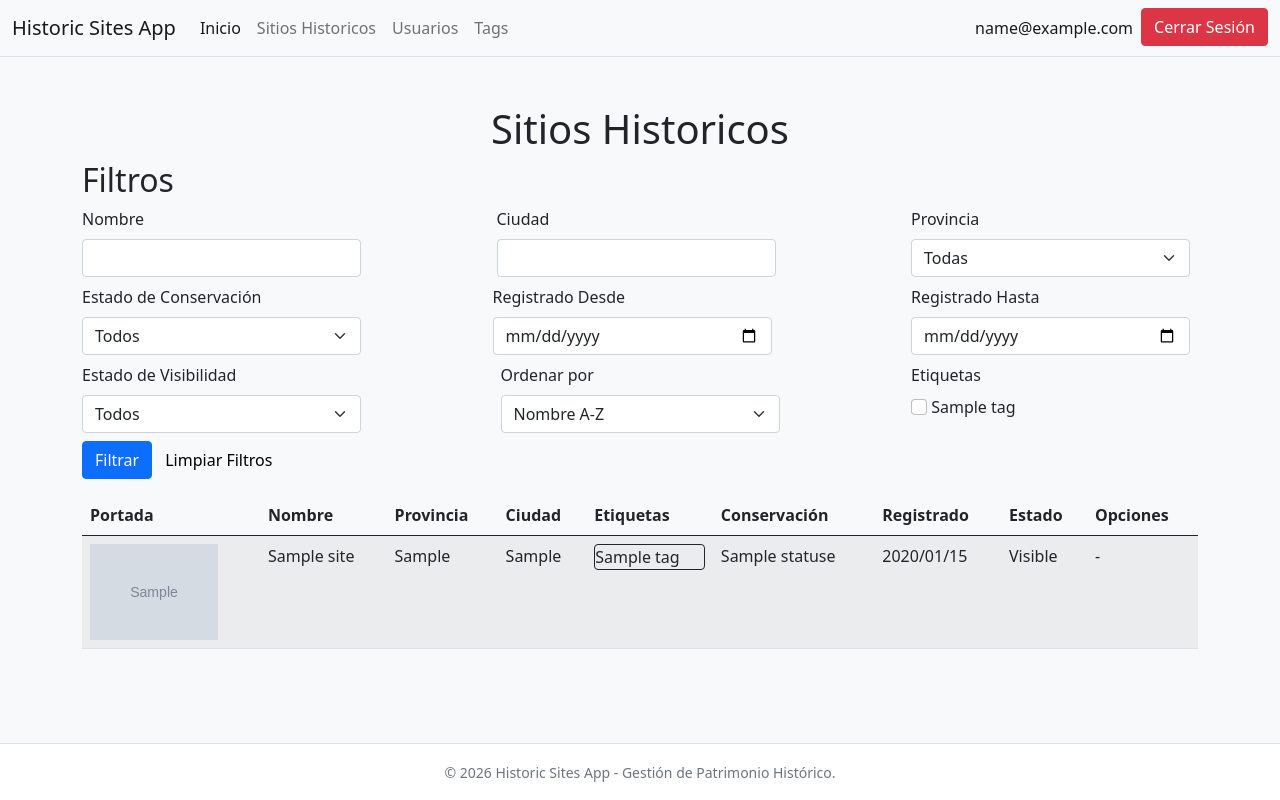
After one commit to TomasCamp/historic-sites-app, a Flask app: page /historic_sites/ in a window 1280 px wide. The commit adds this page. Run offline with Flask 3, Linux system fonts and the light colour scheme; a user stored in the database is signed in; tables that the repository leaves empty hold one stand-in row (values such as "Sample post"); grey boxes marked "Sample" are stand-in pictures.

Commit message:
feat: agregar función index de historic_sites

```diff
--- a/src/__init__.py
+++ b/src/__init__.py
@@ -72,9 +72,11 @@ def create_app():
     from src.controllers.auth_controller import bp as auth_bp
     from src.controllers.user_controller import bp as user_bp
     from src.controllers.tag_controller import bp as tag_bp
+    from src.controllers.historic_site_controller import bp as sites_bp
 
     app.register_blueprint(auth_bp)
     app.register_blueprint(user_bp)
     app.register_blueprint(tag_bp)
+    app.register_blueprint(sites_bp)
 
     return app
--- /dev/null
+++ b/src/controllers/historic_site_controller.py
@@ -0,0 +1,26 @@
+from flask import Blueprint, render_template, request
+from flask_login import login_required
+from src.controllers.decorators import permission_required
+from src.services import historic_site_service
+from src.forms import historic_site_forms
+
+bp = Blueprint("historic_sites", __name__, url_prefix="/historic_sites")
+
+
+@bp.get("/")
+@login_required
+@permission_required("historic_site_index")
+def index():
+    """Muestra el listado de historic_sites con opciones."""
+    form = historic_site_forms.HistoricSiteFilterForm(request.args)
+
+    filters = {}
+    if form.validate():
+        filters = form.data
+
+    print(form.errors)
+    historic_sites = historic_site_service.list_filtered_historic_sites(**filters)
+
+    return render_template(
+        "historic_sites/index.html", historic_sites=historic_sites, form=form
+    )
--- /dev/null
+++ b/src/forms/historic_site_forms.py
@@ -0,0 +1,54 @@
+from flask_wtf import FlaskForm
+from wtforms import StringField, SelectField, SelectMultipleField, DateField
+from wtforms.validators import Optional
+from wtforms.widgets import ListWidget, CheckboxInput
+from src.models.historic_site.enum import Province
+from src.services.tag_service import list_all_tags
+from src.services.historic_site_service import list_all_conservation_statuses
+
+
+class HistoricSiteFilterForm(FlaskForm):
+    class Meta:
+        csrf = False
+
+    name = StringField("Nombre", validators=[Optional()])
+    city = StringField("Ciudad", validators=[Optional()])
+    province = SelectField(
+        "Provincia", choices=[("", "Todas")] + [(p.value, p.value) for p in Province]
+    )
+    tags = SelectMultipleField(
+        "Etiquetas",
+        coerce=int,
+        widget=ListWidget(prefix_label=False),
+        option_widget=CheckboxInput(),
+    )
+    conservation_status_id = SelectField("Estado de Conservación", coerce=int)
+    registered_at_start = DateField("Registrado Desde", validators=[Optional()])
+    registered_at_end = DateField("Registrado Hasta", validators=[Optional()])
+    is_visible = SelectField(
+        "Estado de Visibilidad",
+        choices=[("", "Todos"), ("1", "Visible"), ("0", "Oculto")],
+        default="",
+    )
+
+    sort_by = SelectField(
+        "Ordenar por",
+        choices=[
+            ("registered_desc", "Más recientes"),
+            ("registered_asc", "Más antiguos"),
+            ("name_asc", "Nombre A-Z"),
+            ("name_desc", "Nombre Z-A"),
+            ("city_asc", "Ciudad A-Z"),
+            ("city_desc", "Ciudad Z-A"),
+        ],
+        default="name_asc",
+    )
+
+    def __init__(self, *args, **kwargs):
+        super().__init__(*args, **kwargs)
+
+        self.tags.choices = [(t.id, t.name) for t in list_all_tags()]
+        self.conservation_status_id.choices = [(0, "Todos")] + [
+            (c_s.id, c_s.name) for c_s in list_all_conservation_statuses()
+        ]
+        self.conservation_status_id.default = 0
--- a/src/services/historic_site_service.py
+++ b/src/services/historic_site_service.py
@@ -5,7 +5,7 @@ from src.models.historic_site.conservation_status import ConservationStatus
 from src.services.change_event_service import create_change_event
 from src.models.tag.tag import Tag
 from typing import List, Optional
-from sqlalchemy import select
+from sqlalchemy import select, asc, desc
 
 
 def create_historic_site(
@@ -53,10 +53,64 @@ def get_historic_site_by_id(historic_site_id: int) -> Optional[HistoricSite]:
     return db.session.get(HistoricSite, historic_site_id)
 
 
-def list_all_historic_sites() -> List[HistoricSite]:
-    """Devuelve todos los registros de historic_sites como una lista."""
+def list_filtered_historic_sites(
+    name="",
+    city="",
+    province="",
+    tags=None,
+    conservation_status_id="",
+    registered_at_start=None,
+    registered_at_end=None,
+    is_visible="",
+    sort_by="registered_desc",
+) -> List[HistoricSite]:
+    """Devuelve todos los registros de historic_sites que cumplan los filtros como una lista."""
+    stmt = select(HistoricSite)
 
-    stmt = select(HistoricSite)
+    if name:
+        stmt = stmt.where(HistoricSite.name.ilike(f"%{name}%"))
+
+    if city:
+        stmt = stmt.where(HistoricSite.city.ilike(f"%{city}%"))
+
+    if province:
+        stmt = stmt.where(HistoricSite.province == province)
+
+    if tags:
+        stmt = stmt.join(HistoricSite.tags).where(Tag.id.in_(tags)).distinct()
+
+    if conservation_status_id:
+        stmt = stmt.where(
+            HistoricSite.conservation_status_id == int(conservation_status_id)
+        )
+
+    if registered_at_start:
+        stmt = stmt.where(HistoricSite.registered_at >= registered_at_start)
+
+    if registered_at_end:
+        stmt = stmt.where(HistoricSite.registered_at <= registered_at_end)
+
+    if is_visible:
+        value = is_visible == "1"
+        stmt = stmt.where(HistoricSite.is_visible.is_(value))
+
+    order = sort_by.split("_")
+    if order[0] == "registered":
+        if order[1] == "asc":
+            stmt = stmt.order_by(asc(HistoricSite.registered_at))
+        else:
+            stmt = stmt.order_by(desc(HistoricSite.registered_at))
+    elif order[0] == "name":
+        if order[1] == "asc":
+            stmt = stmt.order_by(asc(HistoricSite.name))
+        else:
+            stmt = stmt.order_by(desc(HistoricSite.name))
+    else:
+        if order[1] == "asc":
+            stmt = stmt.order_by(asc(HistoricSite.city))
+        else:
+            stmt = stmt.order_by(desc(HistoricSite.city))
+
     return db.session.scalars(stmt).all()
 
 
--- /dev/null
+++ b/src/templates/historic_sites/index.html
@@ -0,0 +1,94 @@
+{% extends "layout.html" %}
+{% block content %}
+
+<h1 class="text-center">Sitios Historicos</h1>
+<div class="mb-3">
+    <h2 class="">Filtros</h2>
+    <form method="GET" class="d-flex flex-wrap">
+        <div class="d-flex w-100 justify-content-between flex-wrap">
+            <div class="mb-2 w-25 me-2">
+                {{form.name.label(class="form-label")}}
+                {{form.name(class="form-control")}}
+            </div>
+            <div class="mb-2 w-25 me-2">
+                {{form.city.label(class="form-label")}}
+                {{form.city(class="form-control")}}
+            </div>
+            <div class="mb-2 w-25 me-2">
+                {{form.province.label(class="form-label")}}
+                {{form.province(class="form-select")}}
+            </div>
+            <div class="mb-2 w-25">
+                {{form.conservation_status_id.label(class="form-label")}}
+                {{form.conservation_status_id(class="form-select")}}
+            </div>
+            <div class="mb-2 w-25 me-2">
+                {{form.registered_at_start.label(class="form-label")}}
+                {{form.registered_at_start(class="form-control")}}
+            </div>
+            <div class="mb-2 w-25 me-2">
+                {{form.registered_at_end.label(class="form-label")}}
+                {{form.registered_at_end(class="form-control")}}
+            </div>
+            <div class="mb-2 w-25 me-2">
+                {{form.is_visible.label(class="form-label")}}
+                {{form.is_visible(class="form-select")}}
+            </div>
+            <div class="mb-2 w-25">
+                {{form.sort_by.label(class="form-label")}}
+                {{form.sort_by(class="form-select")}}
+            </div>
+            <div class="mb-2 w-25 me-2">
+                <label>{{ form.tags.label(class="form-label") }}</label>
+                <div>
+                    {% for subfield in form.tags %}
+                        <label class="form-check-label">
+                            {{ subfield(class="form-check-input") }}
+                            <span>{{ subfield.label.text }}</span>
+                        </label>
+                    {% endfor %}
+                </div>
+            </div>
+        </div>
+
+        <button type="submit" class="btn btn-primary">Filtrar</button>
+        <a href="{{url_for("historic_sites.index")}}" class="btn btn-light">Limpiar Filtros</a>
+    </form>
+</div>
+
+<table class="table table-striped table-hover">
+    <thead>
+        <tr>
+            <th scope="col">Portada</th>
+            <th scope="col">Nombre</th>
+            <th scope="col">Provincia</th>
+            <th scope="col">Ciudad</th>
+            <th scope="col">Etiquetas</th>
+            <th scope="col">Conservación</th>
+            <th scope="col">Registrado</th>
+            <th scope="col">Estado</th>
+            <th scope="col">Opciones</th>
+        </tr>
+    </thead>
+    <tbody>
+        {% for historic_site in historic_sites %}
+        <tr>
+            <td><img src="{{historic_site.cover_image_url}}" style="width: 10vw;"></td>
+            <td>{{historic_site.name}}</td>
+            <td>{{historic_site.province}}</td>
+            <td>{{historic_site.city}}</td>
+            <td>
+                {% for tag in historic_site.tags %}
+                <p class="border border-dark rounded">{{tag.name}}</p>
+                {% endfor %}
+            </td>
+            <td>{{historic_site.conservation_status.name}}</td>
+            <td>{{historic_site.registered_at.strftime('%Y/%m/%d')}}</td>
+            <td>{{"Visible" if historic_site.is_visible else "Oculto"}}</td>
+            <td> - </td>
+        </tr>
+        {% endfor %}
+    </tbody>
+</table>
+
+{% endblock %}
--- a/src/templates/layout.html
+++ b/src/templates/layout.html
@@ -27,13 +27,13 @@
                                 <a class="nav-link active" aria-current="page" href="{{ url_for('index') }}">Inicio</a>
                             </li>
                             <li class="nav-item">
-                                <a class="nav-link" href="#">Sitios Historicos</a>
+                                <a class="nav-link" href="{{url_for("historic_sites.index")}}">Sitios Historicos</a>
                             </li>
                             <li class="nav-item">
-                                <a class="nav-link" href={{url_for("users.index")}}>Usuarios</a>
+                                <a class="nav-link" href="{{url_for("users.index")}}">Usuarios</a>
                             </li>
                             <li class="nav-item">
-                                <a class="nav-link" href={{url_for("tags.index")}}>Tags</a>
+                                <a class="nav-link" href="{{url_for("tags.index")}}">Tags</a>
                             </li>
                         </ul>
                     </div>
@@ -74,7 +74,7 @@
                 </div>
             {% endif %}
         {% endwith %}
-        <div class="mx-auto w-75 mt-4">
+        <div class="mx-auto mt-4">
             {% block content %}{% endblock %}
         </div>
     </main>
```
Also changed, not shown: src/models/historic_site/enum.py (added, +28 -0 lines).
